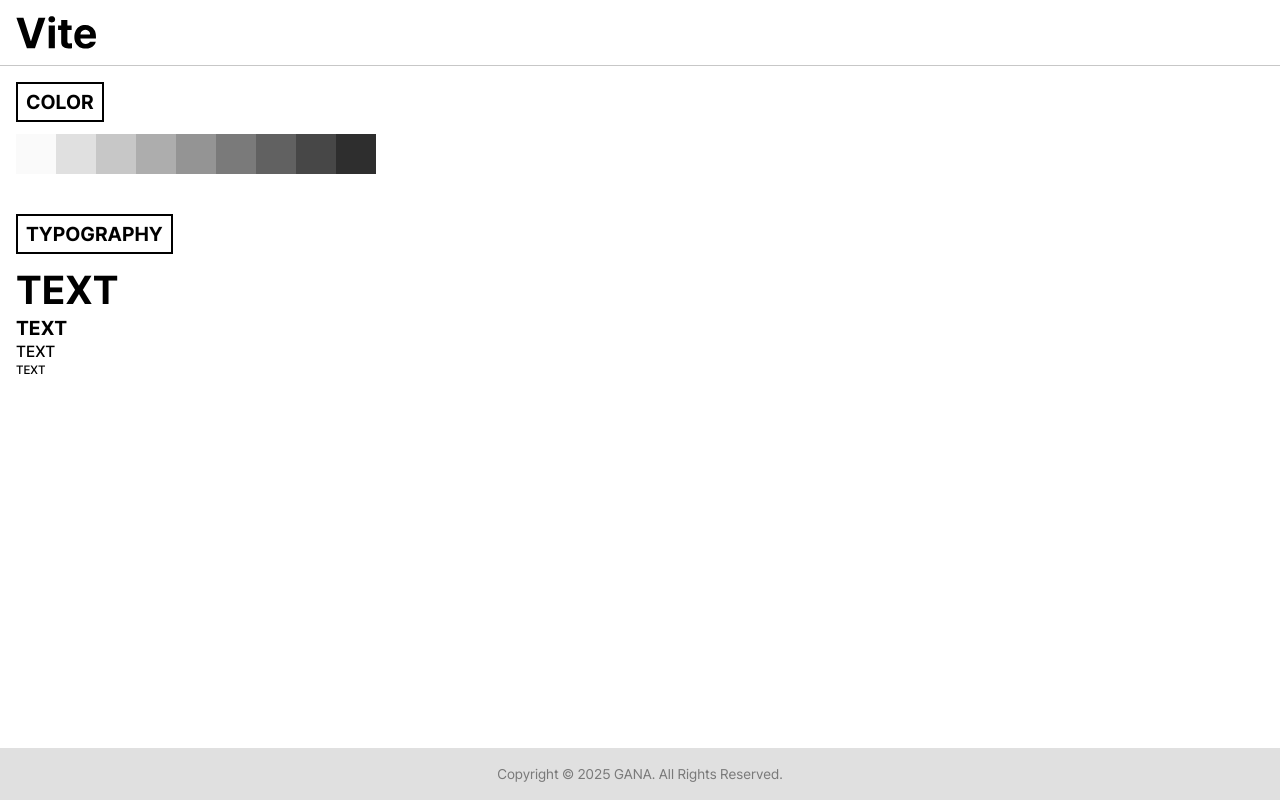
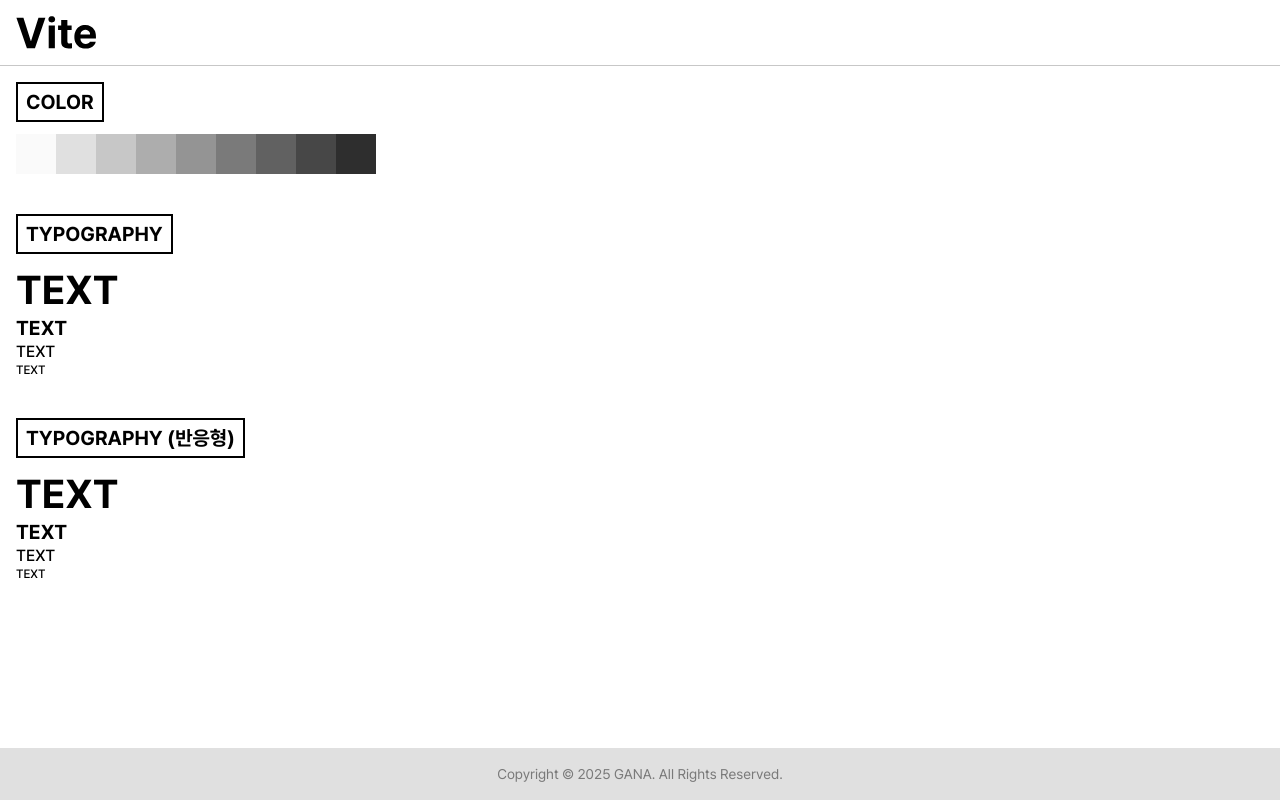
Before and after one commit to ParkGana/guideline-react-vite, a React (Vite) app: page /tailwind in a window 1280 px wide. Built offline with nearby package versions, Linux system fonts and the light colour scheme.

Commit message:
Tailwind CSS - 반응형 Typography 설정

```diff
--- a/src/pages/Tailwind.tsx
+++ b/src/pages/Tailwind.tsx
@@ -24,6 +24,15 @@ const TailwindPage = () => {
           <p className="text-caption">TEXT</p>
         </div>
       </div>
+      <div className="flex flex-col gap-3">
+        <p className="w-fit text-xl font-bold border-2 border-black px-2 py-1">TYPOGRAPHY &#40;반응형&#41;</p>
+        <div>
+          <p className="text-responsive-title">TEXT</p>
+          <p className="text-responsive-label">TEXT</p>
+          <p className="text-responsive-body">TEXT</p>
+          <p className="text-responsive-caption">TEXT</p>
+        </div>
+      </div>
     </div>
   );
 };
--- a/src/styles/tailwind.css
+++ b/src/styles/tailwind.css
@@ -13,3 +13,72 @@
   --gray-800: #474747;
   --gray-900: #2e2e2e;
 }
+
+@layer components {
+  .title1 {
+    @apply text-[40px] leading-[48px] font-bold;
+  }
+  .title2 {
+    @apply text-[24px] leading-[32px] font-bold;
+  }
+  .label1 {
+    @apply text-[20px] leading-[28px] font-bold;
+  }
+  .label2 {
+    @apply text-[16px] leading-[20px] font-bold;
+  }
+  .body1 {
+    @apply text-[16px] leading-[20px] font-medium;
+  }
+  .body2 {
+    @apply text-[12px] leading-[16px] font-medium;
+  }
+  .caption1 {
+    @apply text-[12px] leading-[16px] font-medium;
+  }
+  .caption2 {
+    @apply text-[10px] leading-[12px] font-medium;
+  }
+}
+
+@layer components {
+  /* text-responsive-title 사용 시 sm 이상인 경우 title1, 이하인 경우 title2 적용 */
+  .text-responsive-title {
+    @apply title2;
+  }
+  @screen sm {
+    .text-responsive-title {
+      @apply title1;
+    }
+  }
+
+  /* text-responsive-label 사용 시 sm 이상인 경우 label1, 이하인 경우 label2 적용 */
+  .text-responsive-label {
+    @apply label2;
+  }
+  @screen sm {
+    .text-responsive-label {
+      @apply label1;
+    }
+  }
+
+  /* text-responsive-body 사용 시 sm 이상인 경우 body1, 이하인 경우 body2 적용 */
+  .text-responsive-body {
+    @apply body2;
+  }
+  @screen sm {
+    .text-responsive-body {
+      @apply body1;
+    }
+  }
+
+  /* text-responsive-caption 사용 시 sm 이상인 경우 caption1, 이하인 경우 caption2 적용 */
+  .text-responsive-caption {
+    @apply caption2;
+  }
+  @screen sm {
+    .text-responsive-caption {
+      @apply caption1;
+    }
+  }
+}
```
